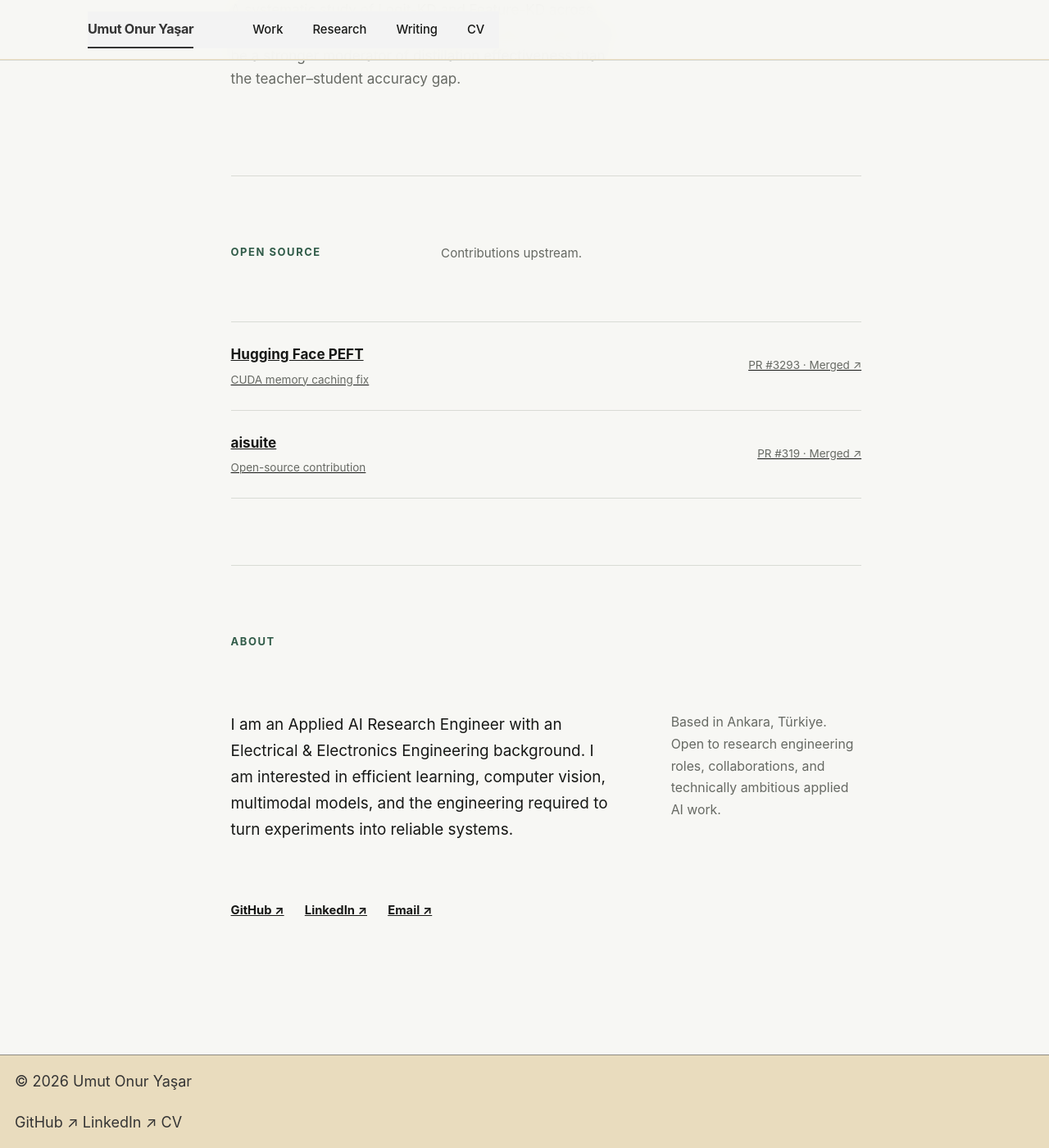
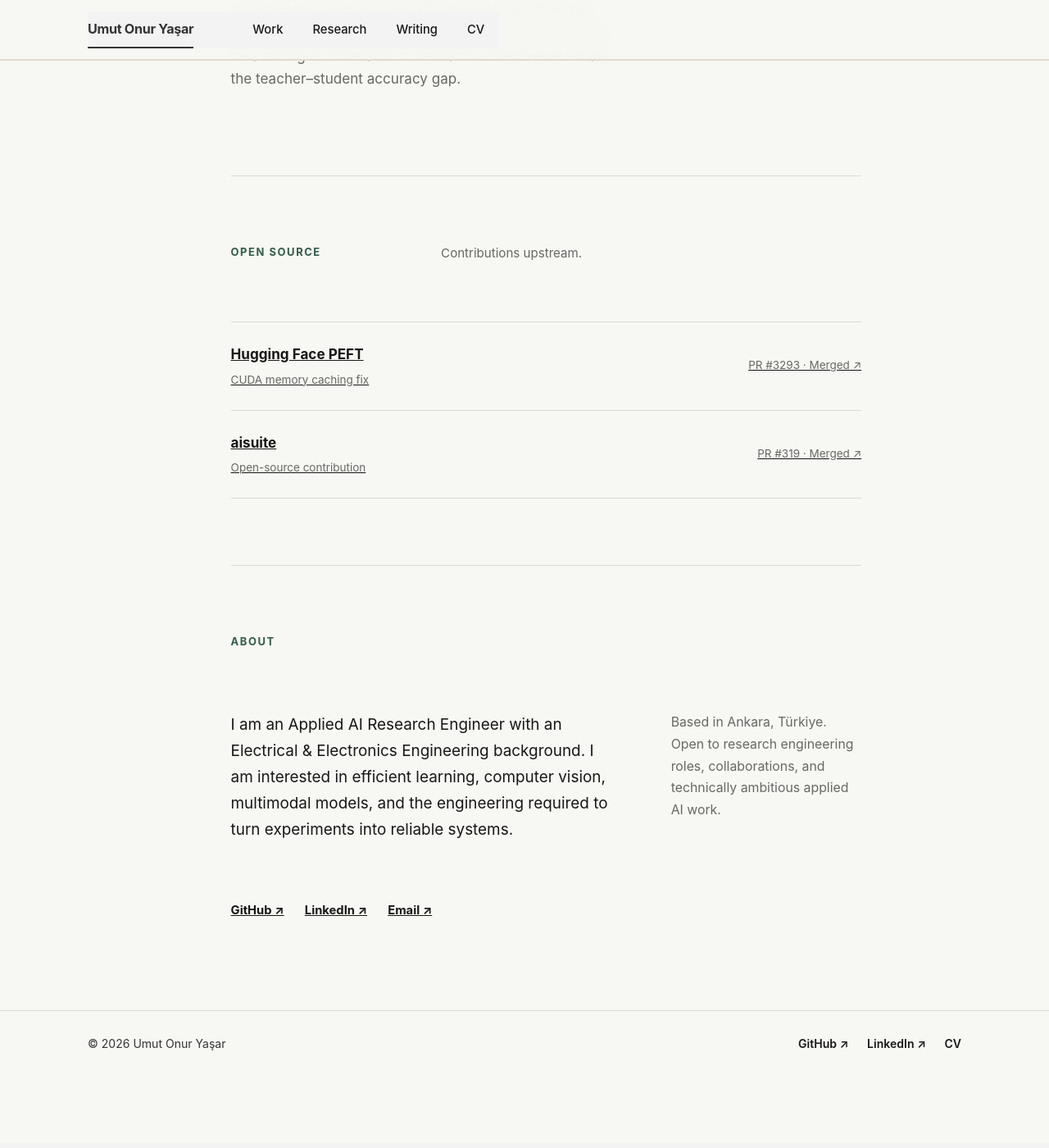
Before and after one commit to umutonuryasar/umutonuryasar.github.io, a Jekyll site: the page built from _pages/about.md, in a window 1280 px wide and 1400 px high, scrolled down 2708 px. Shown: the whole window at 82% size. Built offline with Jekyll 4.4.1, drawn with Linux system fonts in a browser that asks for light colours.

Commit message:
finish footer and mobile menu polish

```diff
--- a/assets/css/redesign-polish.css
+++ b/assets/css/redesign-polish.css
@@ -11,6 +11,14 @@
 .home-redesign .home-section { padding-top:4rem; padding-bottom:4rem; }
 
 .mobile-nav { display:none; }
+
+.page__footer { margin-top:0; background:var(--portfolio-bg); border-top:1px solid var(--portfolio-line); color:var(--portfolio-muted); }
+.page__footer footer { max-width:1120px; margin:0 auto; padding:1.6rem 1.5rem; }
+.portfolio-footer { display:flex; align-items:center; justify-content:space-between; gap:1.5rem; font-size:.78rem; }
+.portfolio-footer p { margin:0; }
+.portfolio-footer nav { display:flex; gap:1.25rem; }
+.portfolio-footer a { color:var(--portfolio-text); font-weight:600; text-decoration:none; }
+.portfolio-footer a:hover { text-decoration:underline; text-underline-offset:.2em; }
 
 @media (min-width:900px) {
   .masthead__inner-wrap { max-width:1120px; padding-left:1.5rem; padding-right:1.5rem; }
@@ -33,6 +41,7 @@
   .home-redesign .work-item h2 { font-size:1.55rem; }
   .home-redesign .research-feature h2 { font-size:1.65rem; }
   .home-redesign .about-grid { gap:1.4rem; }
+  .page__footer footer { padding-left:1rem; padding-right:1rem; }
 }
 
 @media (max-width:430px) {
@@ -55,11 +64,13 @@
   .mobile-nav[open] .mobile-navicon { background:transparent; }
   .mobile-nav[open] .mobile-navicon::before { top:0; transform:rotate(45deg); }
   .mobile-nav[open] .mobile-navicon::after { top:0; transform:rotate(-45deg); }
-  .mobile-nav ul { position:absolute; z-index:1000; top:calc(100% + .65rem); right:0; width:11rem; margin:0; padding:.45rem; list-style:none; background:var(--portfolio-bg); border:1px solid var(--portfolio-line); box-shadow:0 10px 28px rgba(0,0,0,.08); }
+  .mobile-nav ul { position:absolute; z-index:1000; top:calc(100% + .5rem); right:0; width:10.5rem; margin:0; padding:.35rem; list-style:none; background:var(--portfolio-bg); border:1px solid var(--portfolio-line); box-shadow:0 10px 28px rgba(0,0,0,.08); }
   .mobile-nav li { margin:0; border-bottom:1px solid var(--portfolio-line); }
   .mobile-nav li:last-child { border-bottom:0; }
-  .mobile-nav a { margin:0; padding:.7rem .75rem; font-size:.82rem; font-weight:600; }
+  .mobile-nav a { margin:0; padding:.65rem .7rem; font-size:.8rem; font-weight:600; }
   .mobile-nav a:hover { background:rgba(0,0,0,.035); }
 
   .home-redesign .home-hero h1 { font-size:clamp(2.45rem,11vw,3.15rem); }
+  .portfolio-footer { align-items:flex-start; flex-direction:column; gap:.8rem; }
+  .portfolio-footer nav { gap:1rem; flex-wrap:wrap; }
 }
```
